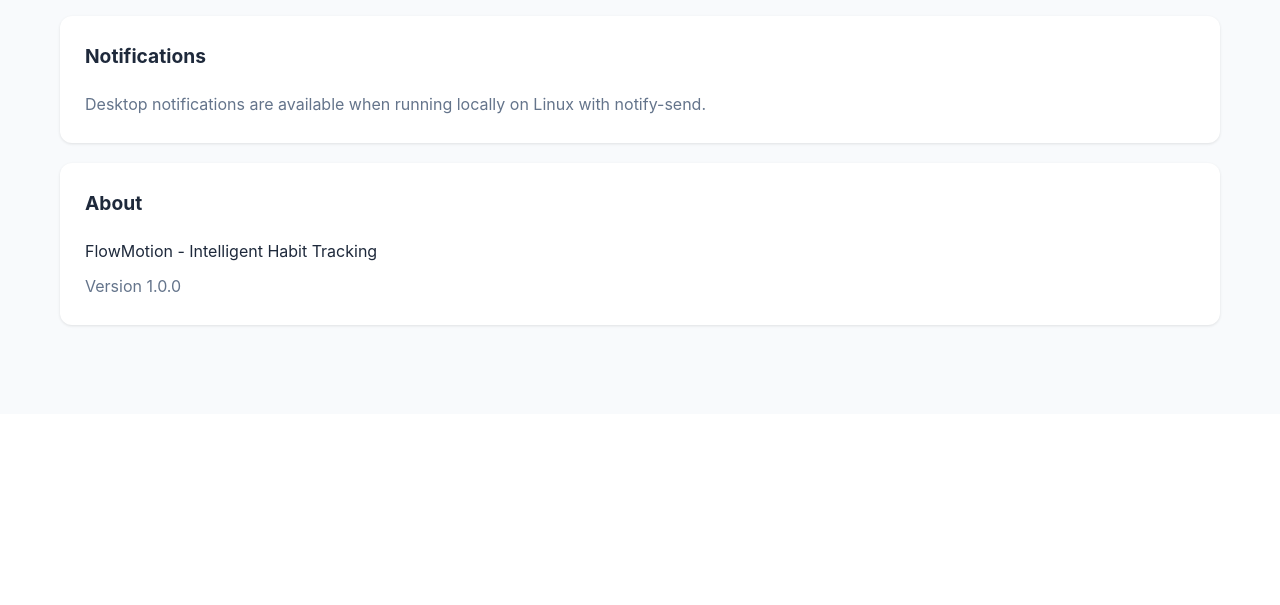
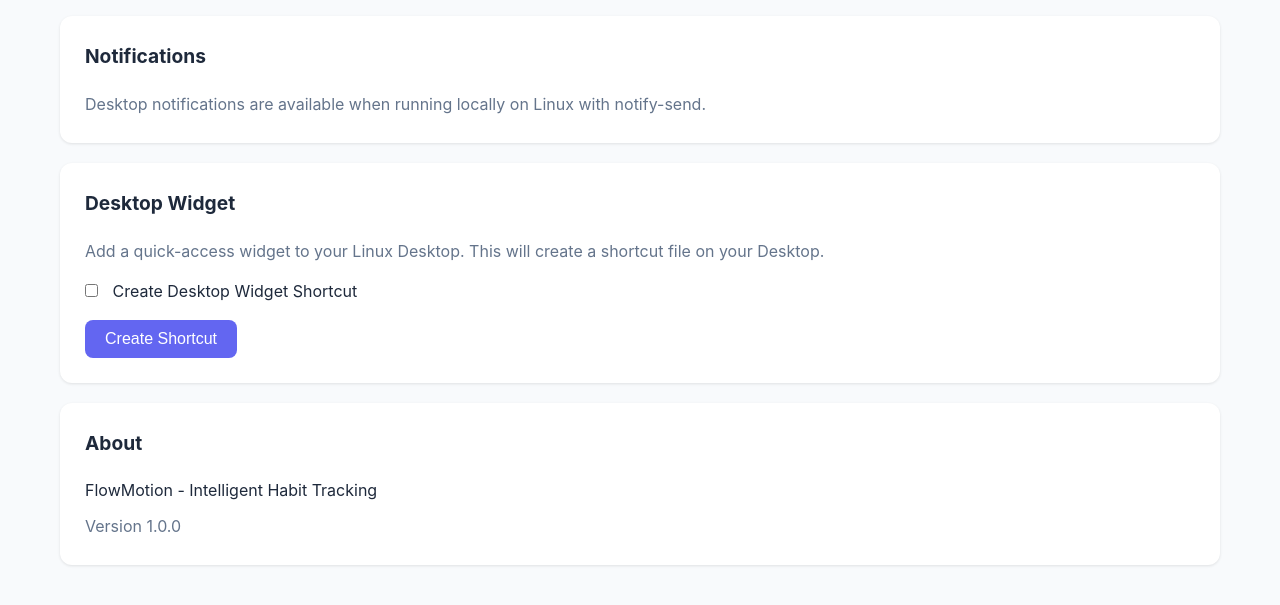
Before and after one commit to Sharruk/flowmotion1, a Django app: page /settings/ in a window 1280 px wide. Shown: the part 386-991 px from the top of the page. Before the commit the page ends 713 px from the top, so only its background shows below. Run offline with Django 5.2, Linux system fonts and the light colour scheme; a user stored in the database is signed in.

Commit message:
Add desktop widget toggle to habit settings page
Add a new section to the settings page allowing users to create a desktop shortcut for the widget dashboard.

Replit-Commit-Author: Agent
Replit-Commit-Session-Id: 952c9934-b8c4-448f-9836-2883d76176ba
Replit-Commit-Checkpoint-Type: full_checkpoint
Replit-Commit-Event-Id: c6667e22-c517-4a4c-bd8e-8515d61f74e7
Replit-Commit-Screenshot-Url: https://storage.googleapis.com/screenshot-production-us-central1/217acc94-39e9-4e16-b00e-8cefafa5b209/952c9934-b8c4-448f-9836-2883d76176ba/IE3deW0
Replit-Helium-Checkpoint-Created: true

```diff
--- a/templates/habits/settings.html
+++ b/templates/habits/settings.html
@@ -29,6 +29,21 @@
         </section>
 
         <section class="settings-section">
+            <h2>Desktop Widget</h2>
+            <p class="info-text">
+                Add a quick-access widget to your Linux Desktop. This will create a shortcut file on your Desktop.
+            </p>
+            <form method="post">
+                {% csrf_token %}
+                <div class="form-check" style="margin: 15px 0;">
+                    <input type="checkbox" name="enable_widget" id="enable_widget" style="margin-right: 10px;">
+                    <label for="enable_widget">Create Desktop Widget Shortcut</label>
+                </div>
+                <button type="submit" class="btn btn-primary">Create Shortcut</button>
+            </form>
+        </section>
+
+        <section class="settings-section">
             <h2>About</h2>
             <p>FlowMotion - Intelligent Habit Tracking</p>
             <p class="version">Version 1.0.0</p>
```
